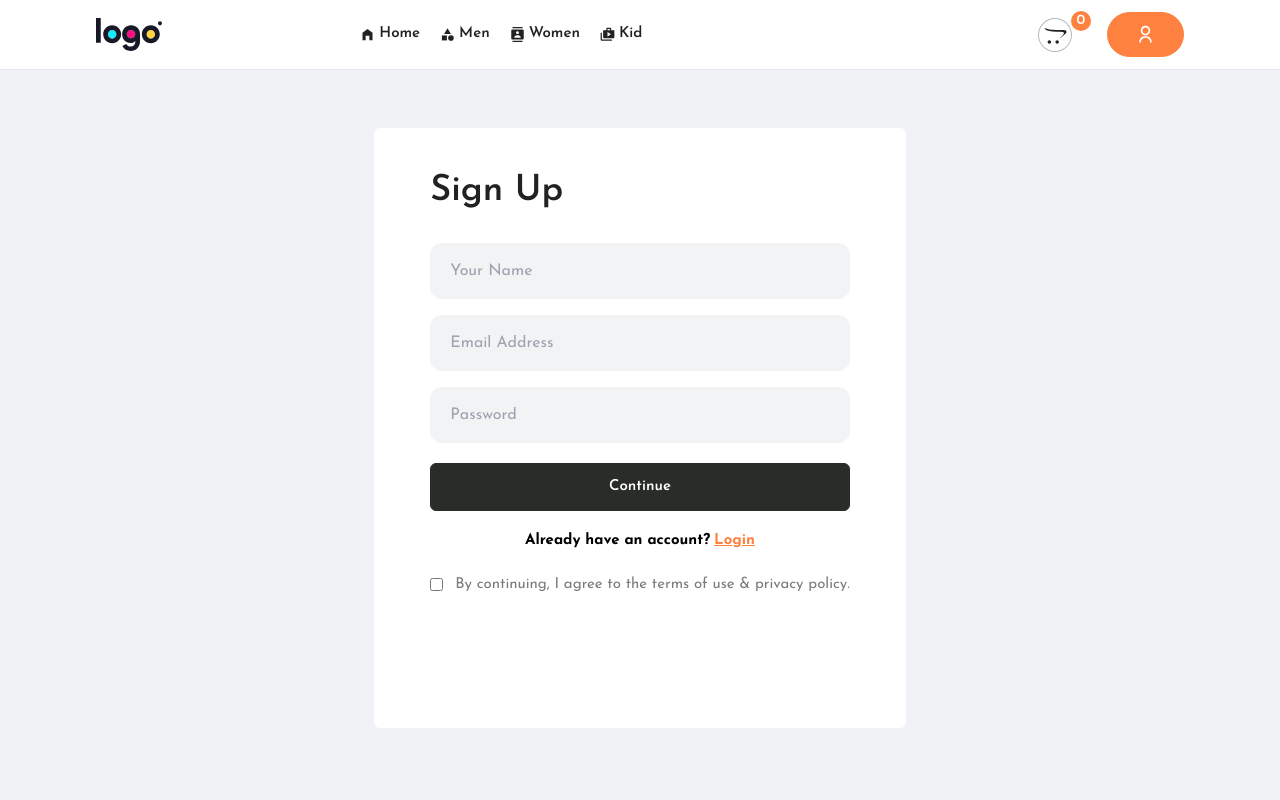
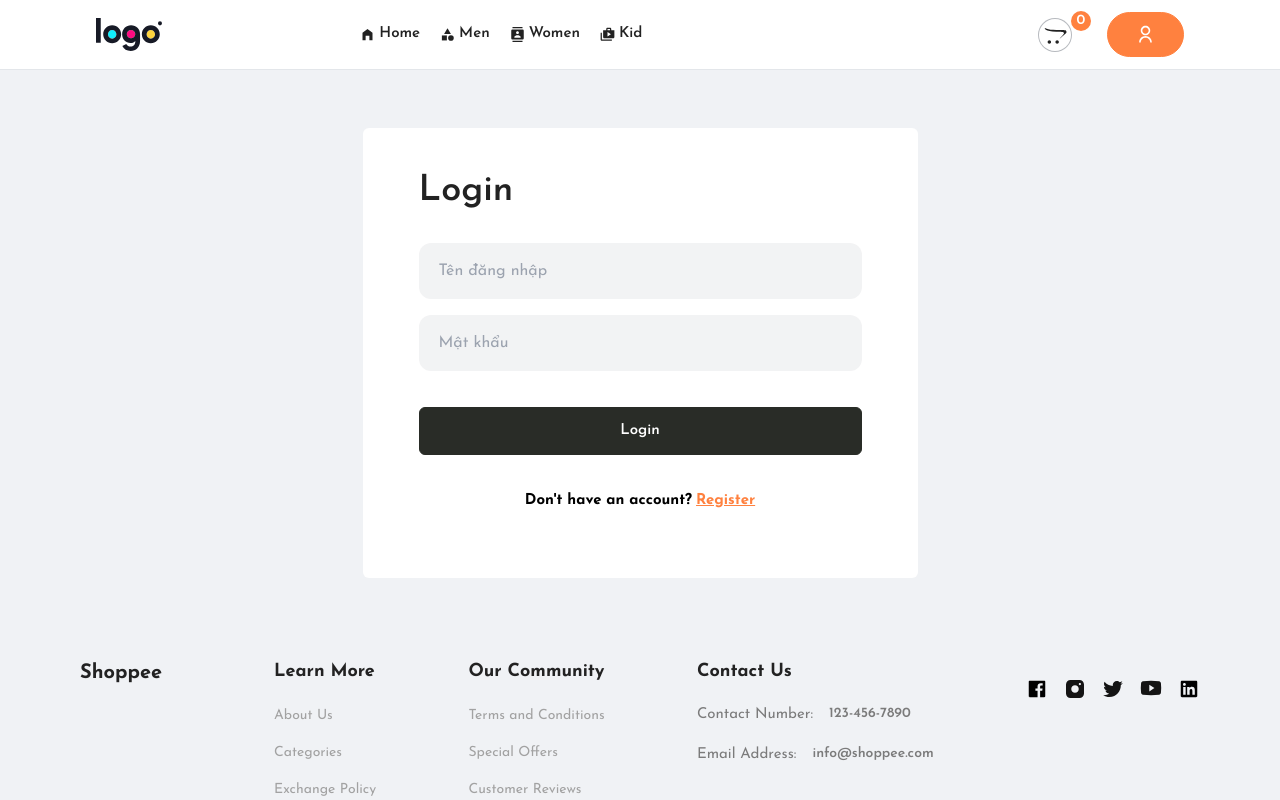
Before and after one commit to anhchi7103/ecommerce, a React (Vite) app in the folder frontend/: page /login in a window 1280 px wide. Shown: the top 800 px of the page. Built offline with nearby package versions, Linux system fonts and the light colour scheme.

Commit message:
add login, fix signup

```diff
--- a/frontend/src/App.jsx
+++ b/frontend/src/App.jsx
@@ -4,8 +4,9 @@ import { BrowserRouter, Routes, Route } from "react-router-dom"
 import Home from "./pages/Home"
 import Category from "./pages/Category"
 import Cart from "./pages/Cart"
+import SignUp from "./pages/Signup"
+import Product from "./pages/Product"
 import Login from "./pages/Login"
-import Product from "./pages/Product"
 
 //import images
 import bannermen from "./assets/bannermens.png"
@@ -25,6 +26,7 @@ export default function App() {
             <Route path="/product/:productId" element={<Product />}/>
               {/*<Route path=":productId" element={<Product/>}/> */}
             <Route path="/cart-page" element={<Cart />}/>
+            <Route path="/signup" element={<SignUp />}/>
             <Route path="/login" element={<Login />}/>
         </Routes>
         <Footer />
--- a/frontend/src/components/Header.jsx
+++ b/frontend/src/components/Header.jsx
@@ -13,7 +13,7 @@ const Header = () => {
   const toggleMenu = () => setMenuOpened(!menuOpened);
 
   return (
-    <header className="fixed top-0 left-0 m-auto max_padd_container w-full bg-white ring-1 ring-slate-900/5 z-10">
+    <header className="fixed top-0 left-0 m-auto px-6 lg:px-20 w-full bg-white ring-1 ring-slate-900/5 z-10">
       <div className="px-4 flexBetween py-3 max-xs:px-2">
         {/*logo*/}
         <div>
--- a/frontend/src/pages/Login.jsx
+++ b/frontend/src/pages/Login.jsx
@@ -1,21 +1,21 @@
 import React from 'react'
+import { Link } from 'react-router-dom'
 
 const Login = () => {
   return (
     <section className='max_padd_container flexCenter flex-col pt-32'>
-      <div className='max-w-[555px] h-[600px] bg-white m-auto px-14 py-10 rounded-md'>
-        <h3 className='h3'>Sign Up</h3>
-        <div className='flex flex-col gap-4 mt-7'>
-          <input type="text" placeholder='Your Name' className='h-14 w-full pl-5 bg-slate-900/5 outline-none rounded-xl'/>
-          <input type="email" placeholder='Email Address' className='h-14 w-full pl-5 bg-slate-900/5 outline-none rounded-xl'/>
-          <input type="password" placeholder='Password' className='h-14 w-full pl-5 bg-slate-900/5 outline-none rounded-xl'/>
-        </div>
-        <button className='btn_dark_rounded my-5 w-full !rounded-md'>Continue</button>
-        <p className='flexCenter text-black font-bold gap-1'>Already have an account? <span className='text-secondary underline cursor-pointer'>Login</span></p>
-        <div className='flexCenter mt-6 gap-3'>
-          <input type="checkbox" name="" id="" />
-          <p>By continuing, I agree to the terms of use & privacy policy.</p>
-        </div>
+      <div className='w-[555px] h-[450px] bg-white m-auto px-14 py-10 rounded-md'>
+        <h3 className='h3'>Login</h3>
+        <form className='flex flex-col gap-4 mt-7'>
+          <input type="text" placeholder='Tên đăng nhập' className='h-14 w-full pl-5 bg-slate-900/5 outline-none rounded-xl' /*value={username} onChange={(e) => setUsername(e.target.value)}*//>
+          <input type="password" placeholder='Mật khẩu' className='h-14 w-full pl-5 bg-slate-900/5 outline-none rounded-xl' /*value={password} onChange={(e) => setPassword(e.target.value)}*/ />
+          <button type='submit' className='btn_dark_rounded my-5 w-full !rounded-md'>Login</button>
+          <p className='flexCenter text-black font-bold gap-1'>Don't have an account?<Link to={'/signup'} className={'flex'}><span className='text-secondary underline cursor-pointer'>Register</span> </Link> </p>
+        </form>
+        {/*
+        {errorMessage && <p className='flexCenter text-base py-5 text-red-500'>{errorMessage}</p>}
+        {successMessage && <p className='text-green-500'>{successMessage}</p>}
+        */}
       </div>
     </section>
   )
--- /dev/null
+++ b/frontend/src/pages/SignUp.jsx
@@ -0,0 +1,24 @@
+import React from 'react'
+
+const SignUp = () => {
+  return (
+    <section className='max_padd_container flexCenter flex-col pt-32'>
+      <div className='max-w-[555px] h-[600px] bg-white m-auto px-14 py-10 rounded-md'>
+        <h3 className='h3'>Sign Up</h3>
+        <div className='flex flex-col gap-4 mt-7'>
+          <input type="text" placeholder='Your Name' className='h-14 w-full pl-5 bg-slate-900/5 outline-none rounded-xl'/>
+          <input type="email" placeholder='Email Address' className='h-14 w-full pl-5 bg-slate-900/5 outline-none rounded-xl'/>
+          <input type="password" placeholder='Password' className='h-14 w-full pl-5 bg-slate-900/5 outline-none rounded-xl'/>
+        </div>
+        <button className='btn_dark_rounded my-5 w-full !rounded-md'>Continue</button>
+        <p className='flexCenter text-black font-bold gap-1'>Already have an account? <span className='text-secondary underline cursor-pointer'>Login</span></p>
+        <div className='flexCenter mt-6 gap-3'>
+          <input type="checkbox" name="" id="" />
+          <p>By continuing, I agree to the terms of use & privacy policy.</p>
+        </div>
+      </div>
+    </section>
+  )
+}
+
+export default SignUp
```
